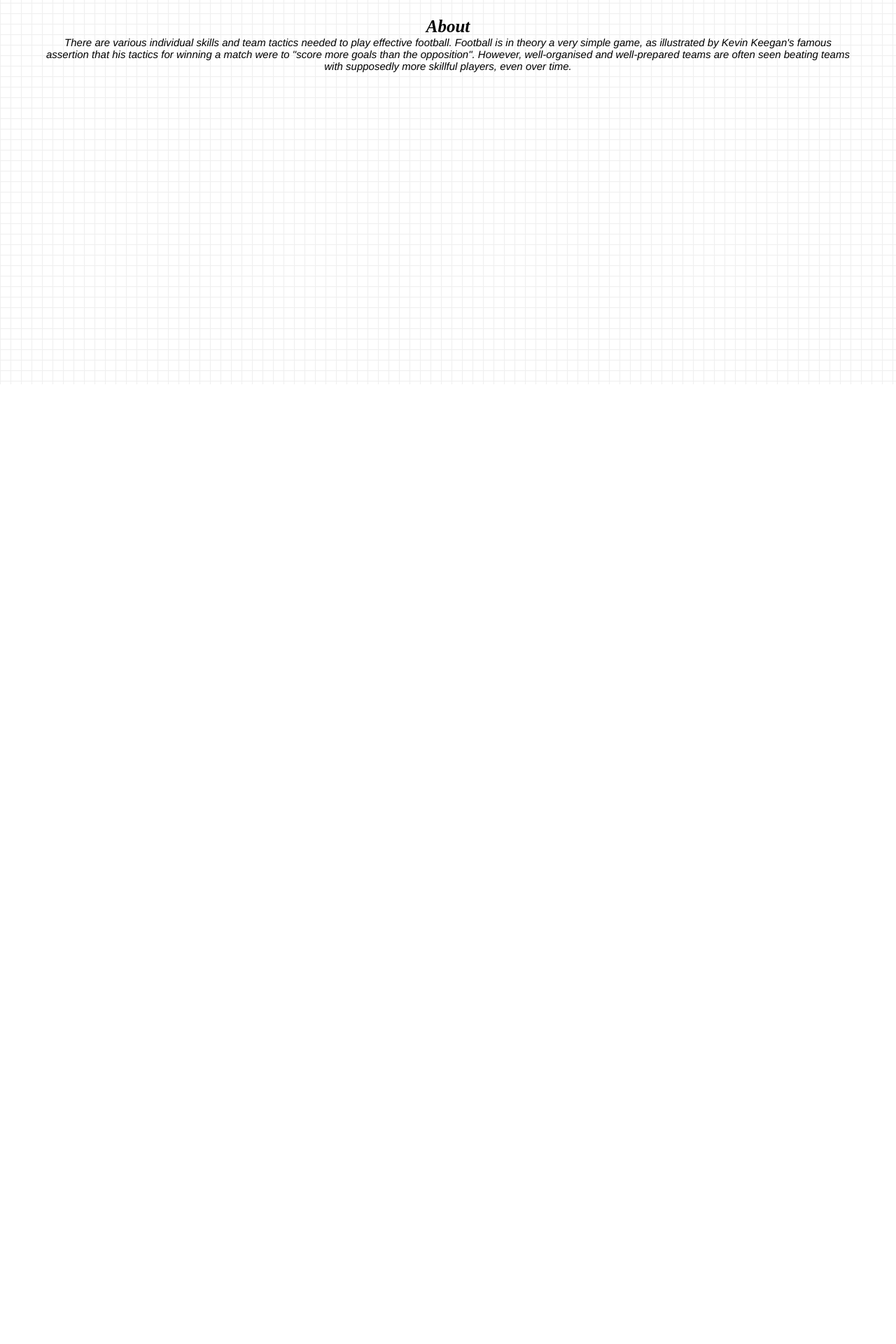
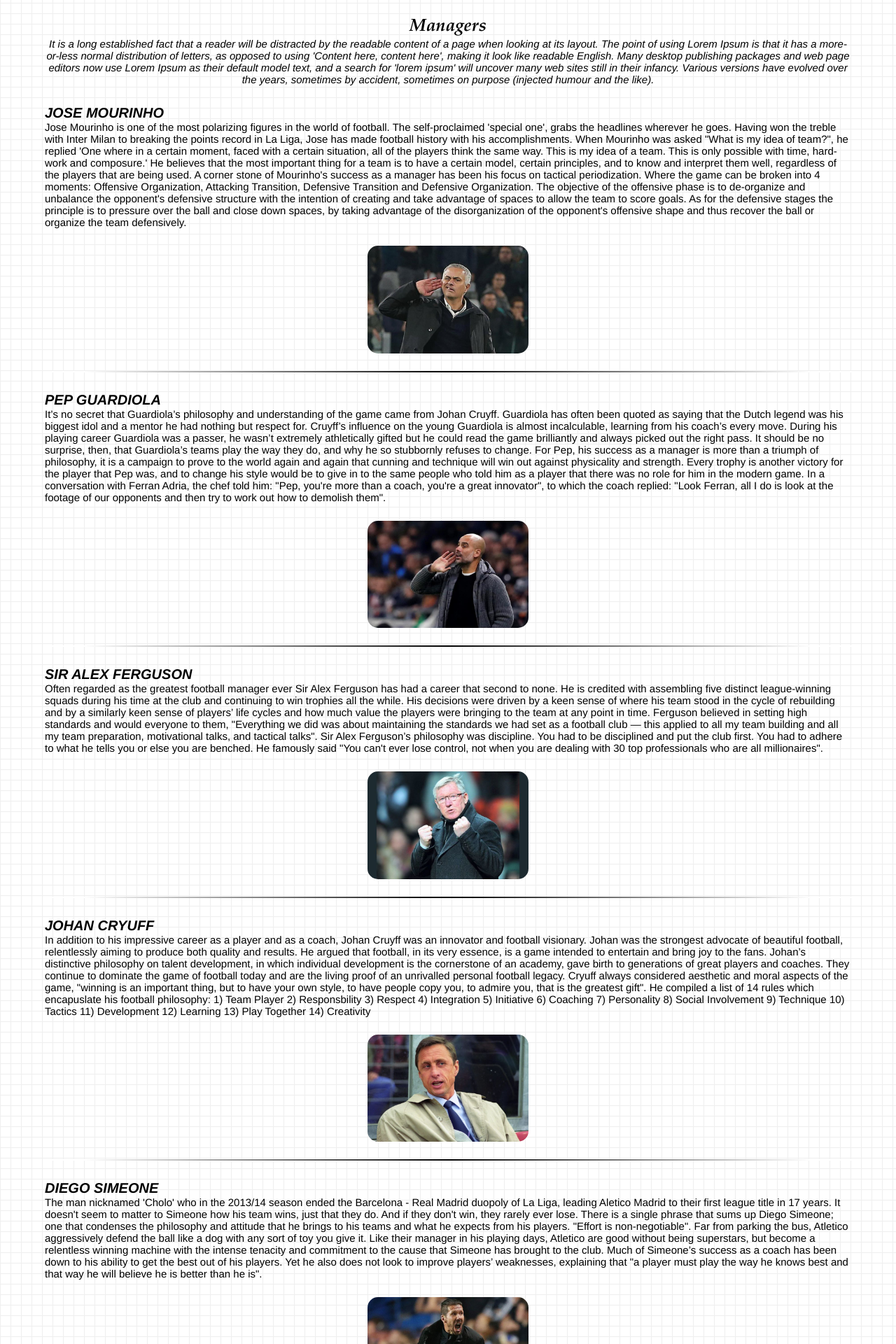
Before and after one commit to zsuzak/between-the-lines, a Node server app: page /managers in a window 1280 px wide. Shown: the part 251-2171 px from the top of the page at 70% size. Before the commit the page ends 800 px from the top, so only its background shows below. Run offline with Node 20, Linux system fonts and the light colour scheme.

Commit message:
Managers page added

```diff
--- a/public/stylesheets/style.css
+++ b/public/stylesheets/style.css
@@ -38,7 +38,7 @@ html {
 
 h1 {
     color: white;
-    font-family: 'Baskerville', 'Baskerville Old Face', 'Times New Roman', 'Times', 'Serif';
+    font-family: 'Baskerville Old Face', 'Garamond', 'Baskerville', 'Times New Roman', 'Times', 'Serif';
     font-size: 45px;
     text-shadow: 2px 2px 6px #302f2f;
 }
@@ -72,7 +72,7 @@ a:link, a:visited, a:hover, a:active {
 }
 
 h2 {
-    font-family: 'Baskerville Old Face', 'Baskerville', 'Times New Roman', 'Times', 'Serif';
+    font-family: 'Baskerville Old Face', 'Garamond', 'Baskerville', 'Times New Roman', 'Times', 'Serif';
     font-size: 25px;
 }
 
--- a/server.js
+++ b/server.js
@@ -31,6 +31,10 @@ app.get('/gallery', (req, res) => {
     res.render('gallery.hbs');
 });
 
+app.get('/managers', (req, res) => {
+    res.render('managers.hbs');
+});
+
 app.get('*', (req, res) => {
     res.render('home.hbs', {});
 });
--- a/views/formations.hbs
+++ b/views/formations.hbs
@@ -20,6 +20,7 @@
                 <li><a href="/positions">Positions</a></li>
                 <li><a href="/tactics">Tactics</a></li>
                 <li id="act"><a href="/formations" id="act">Formations</a></li>
+                <li><a href="/managers">Managers</a></li>
                 <li><a href="/quotes">Quotes</a></li>
                 <li><a href="/gallery">Gallery</a></li>
             </ul>
--- a/views/gallery.hbs
+++ b/views/gallery.hbs
@@ -21,6 +21,7 @@
                 <li><a href="/positions">Positions</a></li>
                 <li><a href="/tactics" >Tactics</a></li>
                 <li><a href="/formations">Formations</a></li>
+                <li><a href="/managers">Managers</a></li>
                 <li><a href="/quotes">Quotes</a></li>
                 <li id="act"><a id="act" href="/gallery">Gallery</a></li>
             </ul>
@@ -50,6 +51,7 @@
         <div class="fleximg"><img src="https://www.mercurynews.com/wp-content/uploads/2018/04/gettyimages-941520068.jpg?w=620" alt=""></div>
         <div class="fleximg"><img src="https://e1.365dm.com/17/05/768x432/skysports-francesco-totti-roma-genoa_3965327.jpg?20170528195200" alt=""></div>
         <div class="fleximg"><img src="https://s3.scoopwhoop.com/anj/iconicfooty/d6bfe8ad-6e33-4deb-97c5-c252f00ded26.jpg" alt=""></div>
+        <div class="fleximg"><img src="https://cdn.vox-cdn.com/thumbor/AgqO9gci6X3p6a36TAf2G1H-rQE=/0x138:2830x2025/1200x800/filters:focal(0x138:2830x2025)/cdn.vox-cdn.com/uploads/chorus_image/image/47757653/GettyImages-499043430.0.jpg" alt=""></div>
         <div class="fleximg"><img src="https://s4.scoopwhoop.com/anj/iconicfooty/1ae7df7a-d445-4f9e-baa0-fb6a2eea74c8.jpg" alt=""></div>
         <div class="fleximg"><img src="https://c3.thejournal.ie/media/2014/05/soccer-liverpool-istanbul-champions-league-package-3-752x501.jpg" alt=""></div>
         <div class="fleximg"><img src="https://images.cdn.fourfourtwo.com/sites/fourfourtwo.com/files/styles/image_landscape/public/carlos-france1080_0.jpg?itok=E2eIZ4F6&c=f995d8e06110de1feb4ea0ddaff49b84" alt=""></div>
--- a/views/home.hbs
+++ b/views/home.hbs
@@ -20,6 +20,8 @@
                 <li><a href="/positions">Positions</a></li>
                 <li><a href="/tactics">Tactics</a></li>
                 <li><a href="/formations">Formations</a></li>
+                <li><a href="/managers">Managers</a></li>
+
                 <li><a href="/quotes">Quotes</a></li>
                 <li><a href="/gallery">Gallery</a></li>
             </ul>
--- /dev/null
+++ b/views/managers.hbs
@@ -0,0 +1,171 @@
+<!DOCTYPE html>
+<html>
+<head>
+    <link rel="stylesheet" href="/stylesheets/style.css">
+    <link rel="apple-touch-icon" sizes="180x180" href="/icons/apple-touch-icon.png">
+    <link rel="icon" type="image/png" sizes="32x32" href="/icons/favicon-32x32.png">
+    <link rel="icon" type="image/png" sizes="16x16" href="/icons/favicon-16x16.png">
+    <link rel="manifest" href="/icons/site.webmanifest">
+    <link rel="mask-icon" href="/icons/safari-pinned-tab.svg" color="#5bbad5">
+    <meta name="msapplication-TileColor" content="#da532c">
+    <meta name="theme-color" content="#ffffff">
+    <title>Between The Lines</title>
+</head>
+<body>
+    <div class="hdr">
+        <div id="hdcont">
+            <h1>Between The Lines</h1>
+            <ul class="nav">
+                <li><a href="/">Home</a></li>
+                <li><a href="/positions">Positions</a></li>
+                <li><a href="/tactics">Tactics</a></li>
+                <li><a href="/formations">Formations</a></li>
+                <li id="act"><a href="/formations" id="act">Managers</a></li>
+                <li><a href="/quotes">Quotes</a></li>
+                <li><a href="/gallery">Gallery</a></li>
+            </ul>
+        </div>
+    </div>
+
+    <div class="intro">
+        <h2>Managers</h2>
+        <p>It is a long established fact that a reader will be distracted by the readable content of a page when looking at its layout.
+            The point of using Lorem Ipsum is that it has a more-or-less normal distribution of letters, as opposed to using 'Content here, content here',
+            making it look like readable English. Many desktop publishing packages and web page editors now use Lorem Ipsum as their default model text,
+            and a search for 'lorem ipsum' will uncover many web sites still in their infancy.
+            Various versions have evolved over the years, sometimes by accident, sometimes on purpose (injected humour and the like).
+        </p>
+    </div>
+
+    <div class="post" id="jm">
+        <h3>Jose Mourinho</h3>
+        <p>
+            Jose Mourinho is one of the most polarizing figures in the world of football. The self-proclaimed 'special one', grabs the headlines wherever he goes.
+            Having won the treble with Inter Milan to breaking the points record in La Liga, Jose has made football history with his accomplishments.
+
+            When Mourinho was asked "What is my idea of team?", he replied 'One where in a certain moment, faced with a certain situation, all of the players think the same way.
+            This is my idea of a team. This is only possible with time, hard-work and composure.'
+            He believes that the most important thing for a team is to have a certain model, certain principles, and to know and interpret them well,
+            regardless of the players that are being used.
+
+            A corner stone of Mourinho's success as a manager has been his focus on tactical periodization.
+            Where the game can be broken into 4 moments: Offensive Organization, Attacking Transition, Defensive Transition and Defensive Organization.
+
+            The objective of the offensive phase is to de-organize and unbalance the opponent's defensive structure with the
+            intention of creating and take advantage of spaces to allow the team to score goals.
+
+            As for the defensive stages the principle is to pressure over the ball and close down spaces, by taking advantage of the disorganization of the opponent's offensive shape
+            and thus recover the ball or organize the team defensively.
+        </p>
+        <div class="imggrid3">
+            <img src="/images/jm.jpg" alt="Jose Mourinho" class="form">
+        </div>
+    </div>
+
+    <div class="post" id="pg">
+        <h3>Pep Guardiola</h3>
+        <p>
+            It’s no secret that Guardiola’s philosophy and understanding of the game came from Johan Cruyff.
+            Guardiola has often been quoted as saying that the Dutch legend was his biggest idol and a mentor he had nothing but respect for.
+            Cruyff’s influence on the young Guardiola is almost incalculable, learning from his coach’s every move.
+
+            During his playing career Guardiola was a passer, he wasn’t extremely athletically gifted but he could read the game brilliantly and always picked out the right pass.
+            It should be no surprise, then, that Guardiola’s teams play the way they do, and why he so stubbornly refuses to change.
+            For Pep, his success as a manager is more than a triumph of philosophy, it is a campaign to prove to the world again and again that cunning and technique will win out against physicality and strength.
+            Every trophy is another victory for the player that Pep was, and to change his style would be to give in to the same
+            people who told him as a player that there was no role for him in the modern game.
+
+            In a conversation with Ferran Adria, the chef told him: "Pep, you're more than a coach, you're a great innovator",
+            to which the coach replied: "Look Ferran, all I do is look at the footage of our opponents and then try to work out how to demolish them".
+        </p>
+        <div class="imggrid3">
+            <img src="/images/pg.jpg" alt="Pep Guardiola" class="form">
+        </div>
+    </div>
+
+    <div class="post" id="saf">
+        <h3>Sir Alex Ferguson</h3>
+        <p>
+            Often regarded as the greatest football manager ever Sir Alex Ferguson has had a career that second to none.
+            He is credited with assembling five distinct league-winning squads during his time at the club and continuing to win trophies all the while.
+            His decisions were driven by a keen sense of where his team stood in the cycle of rebuilding and by a similarly keen sense of players’ life cycles and how much value
+            the players were bringing to the team at any point in time.
+
+            Ferguson believed in setting high standards and would everyone to them,
+            "Everything we did was about maintaining the standards we had set as a football club — this applied to all my team building and all my team preparation, motivational talks, and tactical talks".
+
+            Sir Alex Ferguson’s philosophy was discipline. You had to be disciplined and put the club first. You had to adhere to what he tells you or else you are benched.
+            He famously said "You can't ever lose control, not when you are dealing with 30 top professionals who are all millionaires".
+        </p>
+        <div class="imggrid3">
+            <img src="/images/saf.jpg" alt="Sir Alex Ferguson" class="form">
+        </div>
+    </div>
+
+    <div class="post" id="jc">
+        <h3>Johan Cryuff</h3>
+        <p>
+            In addition to his impressive career as a player and as a coach, Johan Cruyff was an innovator and football visionary.
+            Johan was the strongest advocate of beautiful football, relentlessly aiming to produce both quality and results.
+            He argued that football, in its very essence, is a game intended to entertain and bring joy to the fans.
+            Johan’s distinctive philosophy on talent development, in which individual development is the cornerstone of an academy, gave birth to generations of great players and coaches.
+            They continue to dominate the game of football today and are the living proof of an unrivalled personal football legacy.
+
+            Cryuff always considered aesthetic and moral aspects of the game,
+            "winning is an important thing, but to have your own style, to have people copy you, to admire you, that is the greatest gift".
+
+            He compiled a list of 14 rules which encapuslate his football philosophy:
+            1) Team Player 2) Responsbility 3) Respect 4) Integration 5) Initiative 6) Coaching 7) Personality
+            8) Social Involvement 9) Technique 10) Tactics 11) Development 12) Learning 13) Play Together 14) Creativity
+        </p>
+        <div class="imggrid3">
+            <img src="/images/jc.jpg" alt="Johan Cryuff" class="form">
+        </div>
+    </div>
+
+    <div class="post" id="ds">
+        <h3>Diego Simeone</h3>
+        <p>
+            The man nicknamed 'Cholo' who in the 2013/14 season ended the Barcelona - Real Madrid duopoly of La Liga, leading Aletico Madrid to their first league title in 17 years.
+            It doesn't seem to matter to Simeone how his team wins, just that they do. And if they don't win, they rarely ever lose.
+
+            There is a single phrase that sums up Diego Simeone;
+            one that condenses the philosophy and attitude that he brings to his teams and what he expects from his players.
+            "Effort is non-negotiable".
+
+            Far from parking the bus, Atletico aggressively defend the ball like a dog with any sort of toy you give it. Like their manager in his playing days,
+            Atletico are good without being superstars, but become a relentless winning machine with the intense tenacity and commitment to the cause that Simeone has brought to the club.
+
+            Much of Simeone’s success as a coach has been down to his ability to get the best out of his players.
+            Yet he also does not look to improve players’ weaknesses, explaining that "a player must play the way he knows best and that way he will believe he is better than he is".
+        </p>
+        <div class="imggrid3">
+            <img src="/images/ds.jpg" alt="Diego Simeone" class="form">
+        </div>
+    </div>
+
+    <div class="post" id="lvg">
+        <h3>Arsene Wenger</h3>
+        <p>
+            Arsene Wenger is arguably Arsenal's greatest manager.
+            He has transformed the identity of the club both on and off the field.
+            Away from the pitch, he has guided the club through a period of austerity to facilitate the construction of the spectacular Emirates Stadium.
+            On the field, he has created a style of play that has become iconic.
+
+            Wenger revolutionised premier league football in the mid 90s through bringing a focus on sports science to the beautiful game.
+            He brough at a meticulousness in his approach that extended to how the players took care of themselves.
+            At the time, players were accustomed to pre-match chocolate bars than to individually tailored nutritional regimes or post match massages.
+
+            While Arsenal's sense of style has been consistent, there have been plenty of tactical tweaks along the way.
+            You do not survive 17 years in the Premier League without being adaptable.
+            Arsene Wenger can be stubborn but he also knows the importance of renewal and progress.
+
+            "My vision is that normally you need to win and win with style,"" said Wenger.
+            "Winning should be the result of the quality of your playing style and how you express yourself on the pitch".
+        </p>
+        <div class="imggrid3">
+            <img src="/images/aw.jpg" alt="Arsene Wenger" class="form">
+        </div>
+    </div>
+</body>
+</html>
--- a/views/positions.hbs
+++ b/views/positions.hbs
@@ -20,6 +20,7 @@
                 <li id="act"><a href="/positions" id="act">Positions</a></li>
                 <li><a href="/tactics">Tactics</a></li>
                 <li><a href="/formations">Formations</a></li>
+                <li><a href="/managers">Managers</a></li>
                 <li><a href="/quotes">Quotes</a></li>
                 <li><a href="/gallery">Gallery</a></li>
             </ul>
--- a/views/quotes.hbs
+++ b/views/quotes.hbs
@@ -20,6 +20,7 @@
                 <li><a href="/positions">Positions</a></li>
                 <li><a href="/tactics" >Tactics</a></li>
                 <li><a href="/formations">Formations</a></li>
+                <li><a href="/managers">Managers</a></li>
                 <li id="act"><a id="act" href="/quotes">Quotes</a></li>
                 <li><a href="/gallery">Gallery</a></li>
             </ul>
--- a/views/tactics.hbs
+++ b/views/tactics.hbs
@@ -20,6 +20,7 @@
                 <li><a href="/positions">Positions</a></li>
                 <li id="act"><a href="/tactics" id="act">Tactics</a></li>
                 <li><a href="/formations">Formations</a></li>
+                <li><a href="/managers">Managers</a></li>
                 <li><a href="/quotes">Quotes</a></li>
                 <li><a href="/gallery">Gallery</a></li>
             </ul>
```
Also changed, not shown: public/images/aw.jpg (added), public/images/ds.jpg (added), public/images/jc.jpg (added), public/images/jm.jpg (added), public/images/pg.jpg (added), public/images/saf.jpg (added).
